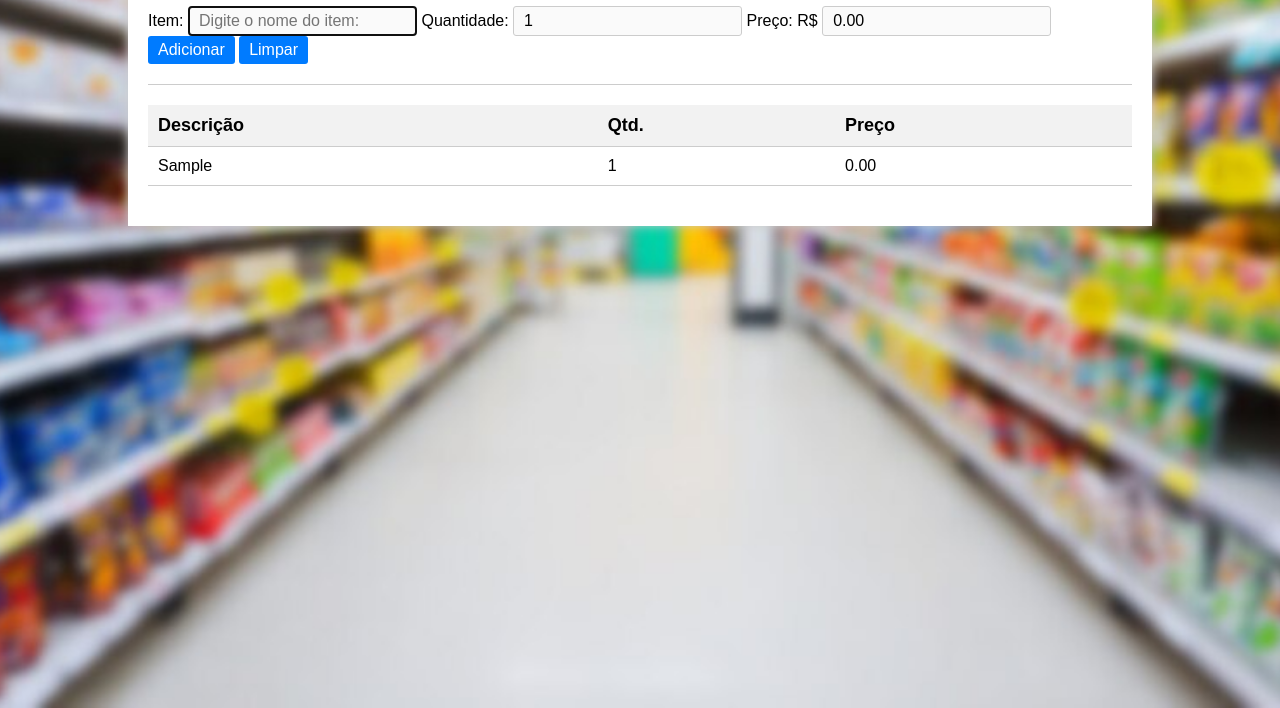
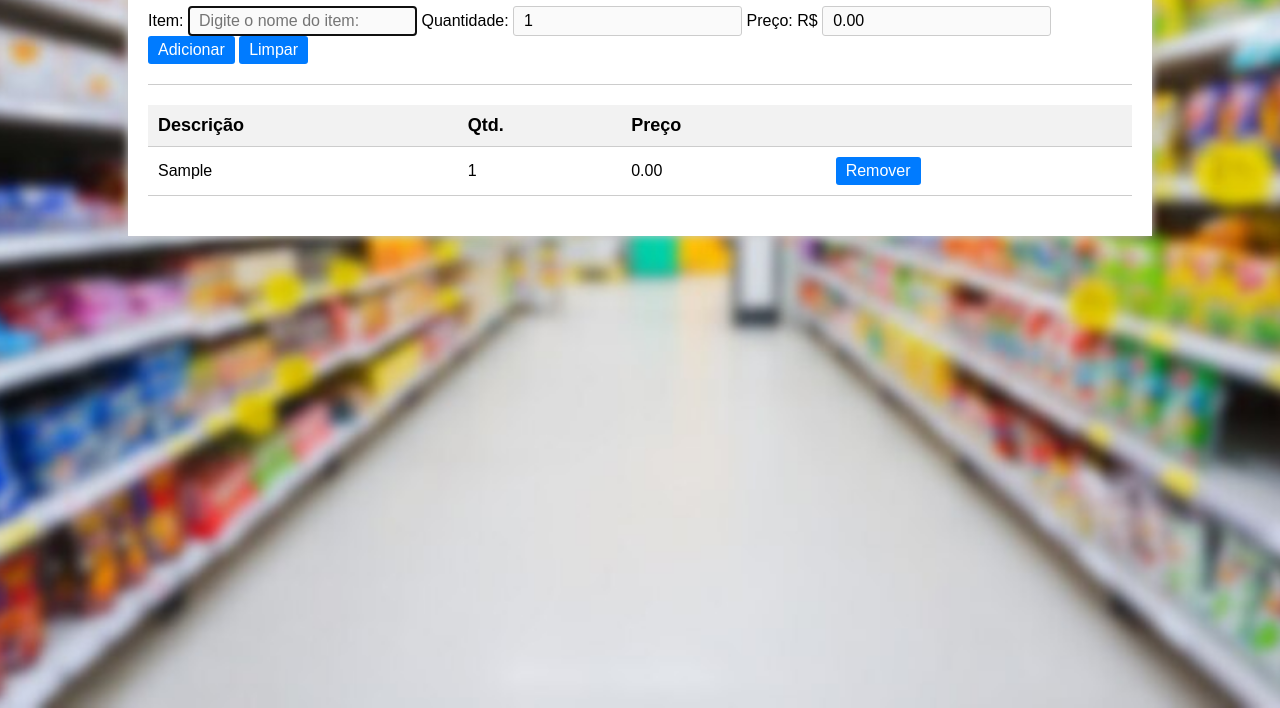
Before and after one commit to pedromotta462/Lista-de-Compras, a plain HTML site: page index.html in a window 1280 px wide. Both pictures are taken after typing "Sample" into the empty fields and a click on the button "Adicionar". Shown: the part 92-800 px from the top of the page. Drawn offline with Linux system fonts and the light colour scheme.

Commit message:
add some style and implement new button

```diff
--- a/app.js
+++ b/app.js
@@ -17,12 +17,14 @@ const redesenhaLista = (lista, listaItems) => {
   const thDesc = document.createElement("th");
   const thQtd = document.createElement("th");
   const thPreco = document.createElement("th");
+  const thAcao = document.createElement("th");
   thDesc.appendChild(document.createTextNode("Descrição"));
   thQtd.appendChild(document.createTextNode("Qtd."));
   thPreco.appendChild(document.createTextNode("Preço"));
   trHeader.appendChild(thDesc);
   trHeader.appendChild(thQtd);
   trHeader.appendChild(thPreco);
+  trHeader.appendChild(thAcao);
   thead.appendChild(trHeader);
   table.appendChild(thead);
   const tbody = document.createElement("tbody");
@@ -32,17 +34,27 @@ const redesenhaLista = (lista, listaItems) => {
     const tdDesc = document.createElement("td");
     const tdQtd = document.createElement("td");
     const tdPreco = document.createElement("td");
+    const tdAcao = document.createElement("td");
     tdDesc.appendChild(document.createTextNode(item.descricao));
     tdQtd.appendChild(document.createTextNode(item.qtd));
     tdPreco.appendChild(document.createTextNode(item.preco.toFixed(2)));
+    const btRemover = document.createElement("button");
+    btRemover.appendChild(document.createTextNode("Remover"));
+    btRemover.onclick = () => {
+      listaItems.splice(index, 1);
+      redesenhaLista(lista, listaItems);
+    };
+    tdAcao.appendChild(btRemover);
     tr.appendChild(tdDesc);
     tr.appendChild(tdQtd);
     tr.appendChild(tdPreco);
+    tr.appendChild(tdAcao);
     tbody.appendChild(tr);
   }
   table.appendChild(tbody);
   lista.appendChild(table);
 };
+
 
 const handleBtAdicionarClick = () => {
   const item = inputItem.value;
--- a/style.css
+++ b/style.css
@@ -92,3 +92,7 @@ th {
 td {
     font-size: 16px;
 }
+
+tr:hover{
+    background: #f1f1f185;
+}
```
